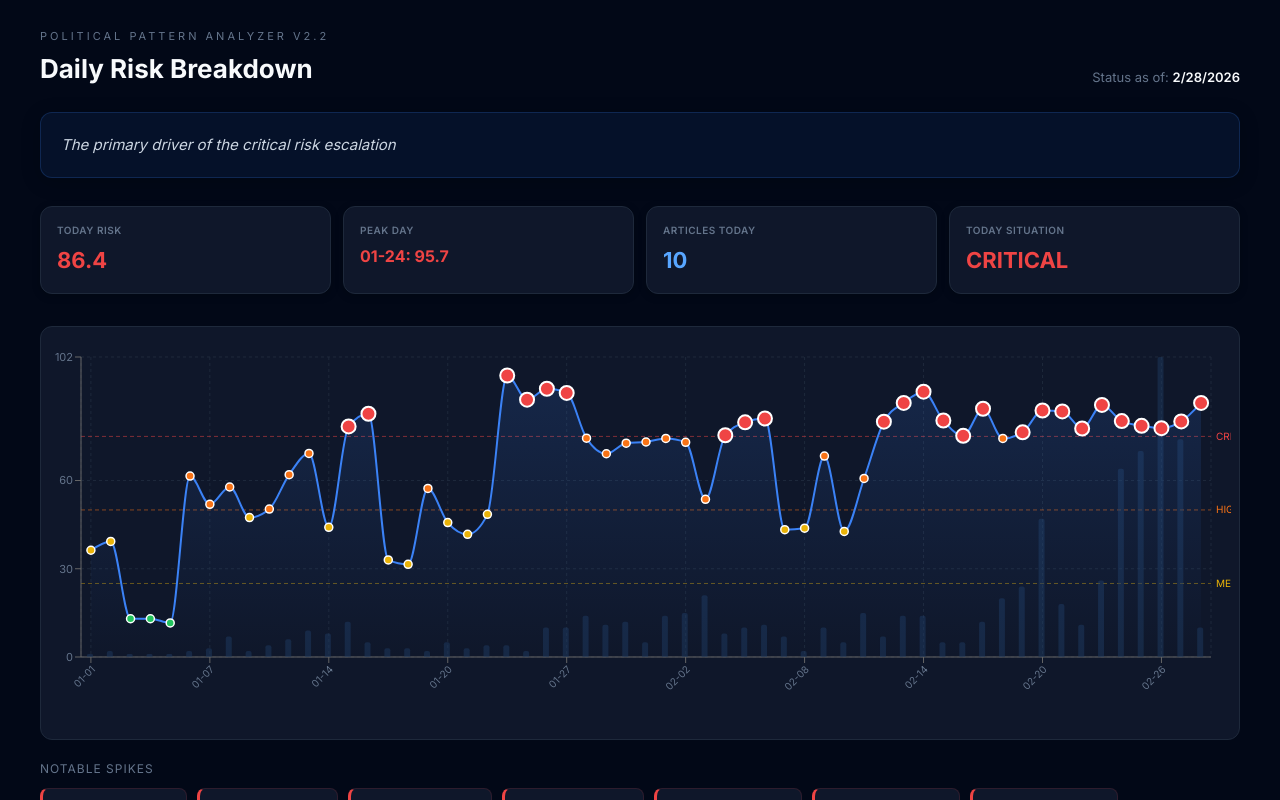
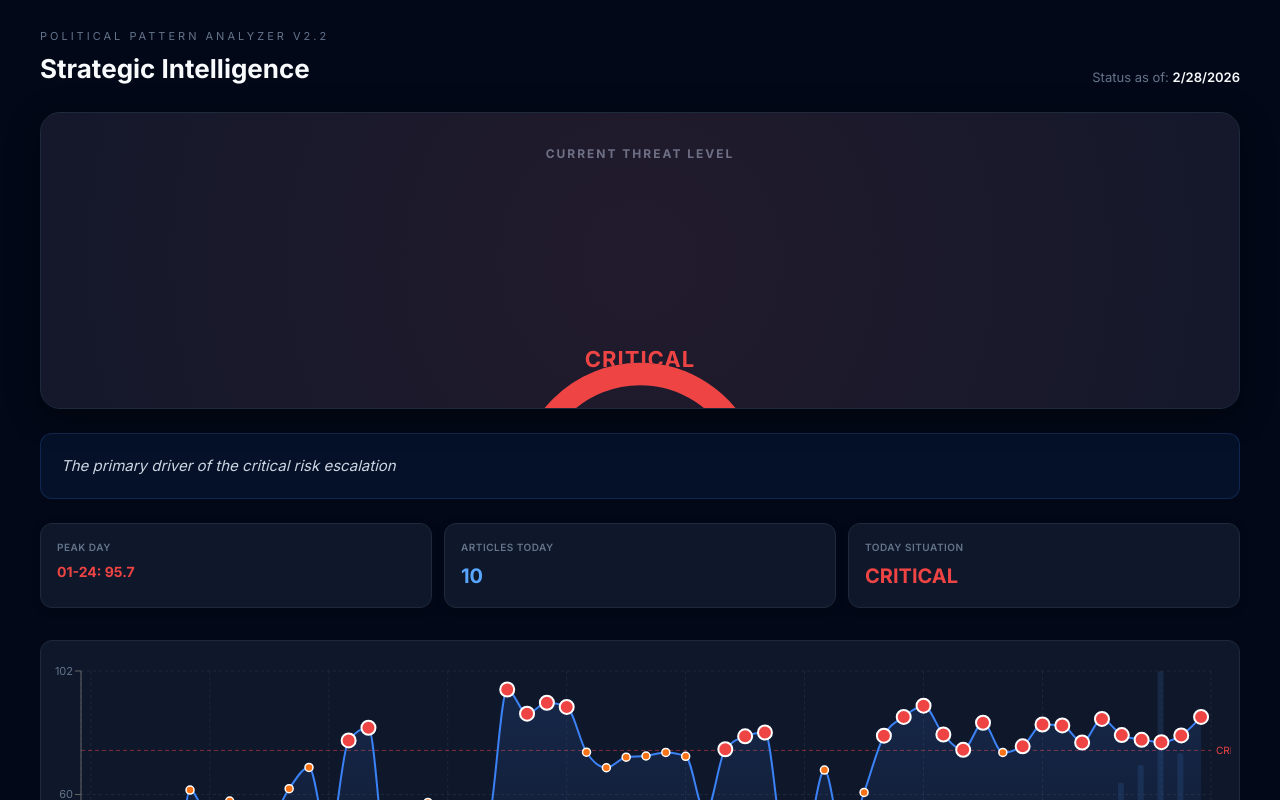
Before and after one commit to GeoTouhme/Political_Analyzer, a React (Vite) app in the folder dashboard_v3/: page / in a window 1280 px wide. Shown: the top 800 px of the page. Built offline with nearby package versions, Linux system fonts and the light colour scheme.

Commit message:
auto-sync: v3 analysis update 2026-02-28 16:28

```diff
--- a/dashboard_v3/src/App.jsx
+++ b/dashboard_v3/src/App.jsx
@@ -87,7 +87,7 @@ export default function App() {
             Political Pattern Analyzer v2.2
           </div>
           <h1 style={{ fontSize: 26, fontWeight: 700, color: "#f8fafc", margin: 0 }}>
-            Daily Risk Breakdown
+            Strategic Intelligence
           </h1>
         </div>
         <div style={{ textAlign: "right", color: "#64748b", fontSize: 13 }}>
@@ -95,19 +95,64 @@ export default function App() {
         </div>
       </div>
 
+      {/* Hero Element: Today Risk Gauge */}
+      <div style={{
+        background: "#0f172a", border: "1px solid #1e293b",
+        borderRadius: 20, padding: "32px 20px", marginBottom: 24,
+        display: "flex", flexDirection: "column", alignItems: "center",
+        boxShadow: "0 8px 32px rgba(0,0,0,0.4)", position: "relative",
+        overflow: "hidden"
+      }}>
+        {/* Glow Background */}
+        <div style={{
+          position: "absolute", top: "-50%", left: "-50%", width: "200%", height: "200%",
+          background: `radial-gradient(circle, ${LEVEL_COLOR[latestDay.level]}15 0%, transparent 70%)`,
+          pointerEvents: "none"
+        }} />
+
+        <div style={{ fontSize: 12, color: "#64748b", fontWeight: 700, textTransform: "uppercase", letterSpacing: 2, marginBottom: 20 }}>
+          Current Threat Level
+        </div>
+
+        <div style={{ position: "relative", width: "280px", height: "160px", marginBottom: 10 }}>
+          <ResponsiveContainer width="100%" height="100%">
+            <ComposedChart margin={{ top: 0, right: 0, left: 0, bottom: 0 }}>
+              {/* Semi-circle Gauge logic using a Bar with custom shape or just simple arcs?
+                  Let's use a PieChart for a proper gauge look. */}
+            </ComposedChart>
+          </ResponsiveContainer>
+          {/* Fallback to simple styled SVG Gauge for maximum control */}
+          <svg viewBox="0 0 100 55" style={{ width: "100%", height: "100%" }}>
+            <path d="M 10 50 A 40 40 0 0 1 90 50" fill="none" stroke="#1e293b" strokeWidth="8" strokeLinecap="round" />
+            <path d="M 10 50 A 40 40 0 0 1 90 50" fill="none" stroke={LEVEL_COLOR[latestDay.level]} strokeWidth="8" strokeLinecap="round"
+                  strokeDasharray={`${(latestDay.avg / 100) * 126} 126`} />
+            <text x="50" y="45" textAnchor="middle" fill="#f8fafc" style={{ fontSize: "16px", fontWeight: 900 }}>{latestDay.avg}</text>
+          </svg>
+        </div>
+
+        <div style={{
+          fontSize: 22, fontWeight: 900,
+          color: LEVEL_COLOR[latestDay.level],
+          textTransform: "uppercase",
+          letterSpacing: 1,
+          marginTop: -10
+        }}>
+          {latestDay.level}
+        </div>
+      </div>
+
       {/* Strategic Outlook */}
       {meta.strategic_outlook && (
         <div style={{
           background: "rgba(59, 130, 246, 0.08)", border: "1px solid rgba(59, 130, 246, 0.2)",
-          padding: "20px", borderRadius: "12px", marginBottom: 28,
-          fontSize: 15, fontStyle: "italic", lineHeight: 1.6, color: "#cbd5e1",
-          boxShadow: "0 4px 20px rgba(0,0,0,0.2)"
+          padding: "20px", borderRadius: "12px", marginBottom: 24,
+          fontSize: 15, fontStyle: "italic", lineHeight: 1.6, color: "#cbd5e1"
         }}>
           {meta.strategic_outlook}
         </div>
       )}
 
-      {/* Stat cards Grid - 4 Main Cards */}
+      {/* Secondary Cards Grid */}
       <div style={{
         display: "grid",
         gridTemplateColumns: "repeat(auto-fit, minmax(140px, 1fr))",
@@ -115,7 +160,6 @@ export default function App() {
         marginBottom: 32
       }}>
         {[
-          { label: "Today Risk", value: latestDay.avg, color: LEVEL_COLOR[latestDay.level] || "#94a3b8" },
           { label: "Peak Day", value: `${peakDay.date}: ${peakDay.avg}`, color: "#ef4444" },
           { label: "Articles Today", value: latestDay.articles, color: "#58a6ff" },
           { label: "Today Situation", value: latestDay.level, color: LEVEL_COLOR[latestDay.level] || "#94a3b8" },
@@ -126,7 +170,7 @@ export default function App() {
             boxShadow: "0 2px 8px rgba(0,0,0,0.2)"
           }}>
             <div style={{ fontSize: 10, color: "#64748b", marginBottom: 6, fontWeight: 600, textTransform: "uppercase", letterSpacing: 0.5 }}>{c.label}</div>
-            <div style={{ fontSize: typeof c.value === 'string' && c.value.length > 8 ? 16 : 22, fontWeight: 800, color: c.color }}>{c.value}</div>
+            <div style={{ fontSize: typeof c.value === 'string' && c.value.length > 8 ? 14 : 20, fontWeight: 800, color: c.color }}>{c.value}</div>
           </div>
         ))}
       </div>
```
Also changed, not shown: 2 other files (tests, documents, lock files or other folders).
